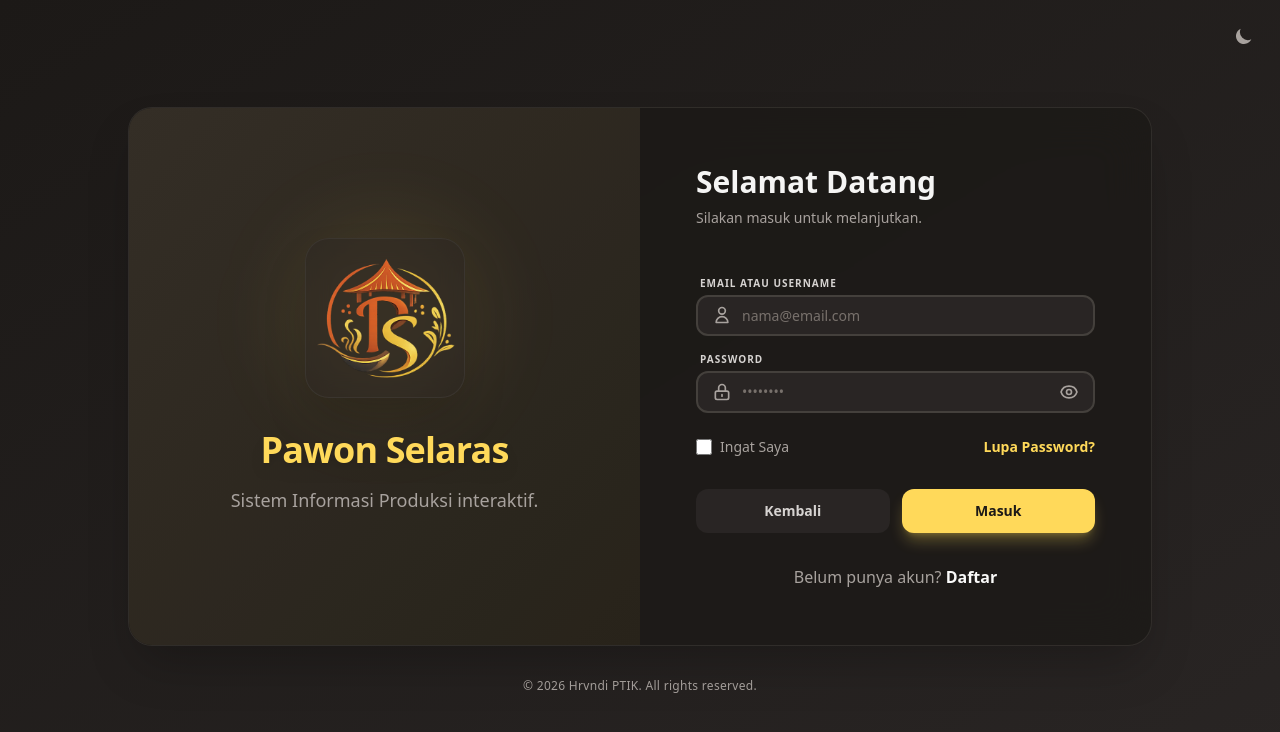
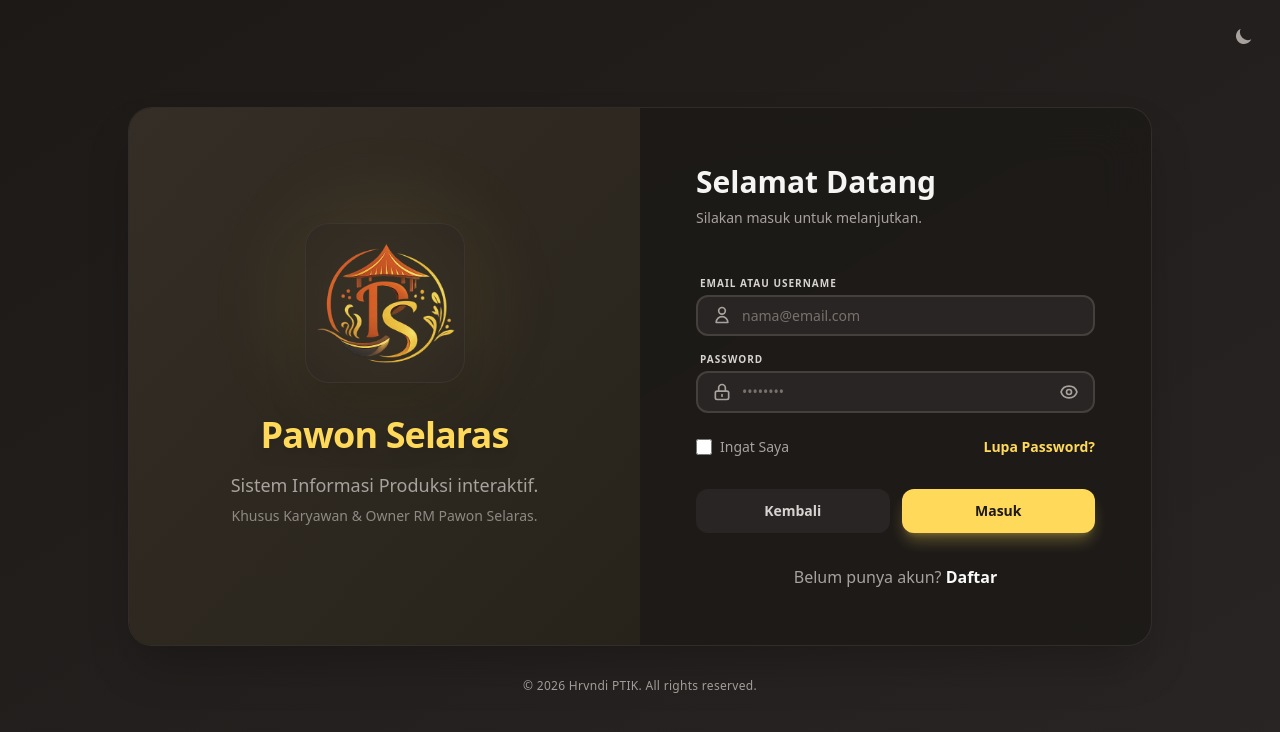
Before and after one commit to hervandisipada/sia-production, a PHP site: page /auth in a window 1280 px wide. Shown: the top 732 px of the page. Run offline with PHP 8.4, Linux system fonts and the light colour scheme; some libraries are stand-ins or nearby versions.

Commit message:
docs: clarify that the system is for employees and owners only

```diff
--- a/app/views/auth/login.php
+++ b/app/views/auth/login.php
@@ -74,7 +74,10 @@
                     <img src="<?= BASE_URL ?>img/logo.png" alt="Logo" class="relative w-40 h-40 object-cover rounded-3xl shadow-2xl bg-white/20 dark:bg-stone-800/40 backdrop-blur-md p-1 border border-white/30 dark:border-stone-700/50">
                 </div>
                 <h1 class="text-4xl font-black tracking-tight mb-4 drop-shadow-lg text-stone-900 dark:text-brand-yellow">Pawon Selaras</h1>
-                <p class="text-lg text-stone-800 dark:text-stone-400 font-medium">Sistem Informasi Produksi interaktif.</p>
+                <p class="text-lg text-stone-800 dark:text-stone-400 font-medium leading-relaxed">
+                    Sistem Informasi Produksi interaktif.<br>
+                    <span class="text-sm opacity-80">Khusus Karyawan & Owner RM Pawon Selaras.</span>
+                </p>
             </div>
         </div>
 
--- a/app/views/auth/register.php
+++ b/app/views/auth/register.php
@@ -79,7 +79,10 @@
                     <img src="<?= BASE_URL ?>img/logo.png" alt="Logo" class="relative w-40 h-40 object-cover rounded-3xl shadow-2xl bg-white/20 dark:bg-stone-800/40 backdrop-blur-md p-1 border border-white/30 dark:border-stone-700/50">
                 </div>
                 <h1 class="text-4xl font-black tracking-tight mb-4 drop-shadow-lg text-stone-900 dark:text-brand-yellow">Pawon Selaras</h1>
-                <p class="text-lg text-stone-800 dark:text-stone-400 font-medium">Bergabung dengan tim produksi kami.</p>
+                <p class="text-lg text-stone-800 dark:text-stone-400 font-medium leading-relaxed">
+                    Bergabung dengan tim produksi kami.<br>
+                    <span class="text-sm opacity-80">Khusus Karyawan & Owner RM Pawon Selaras.</span>
+                </p>
             </div>
         </div>
 
```
